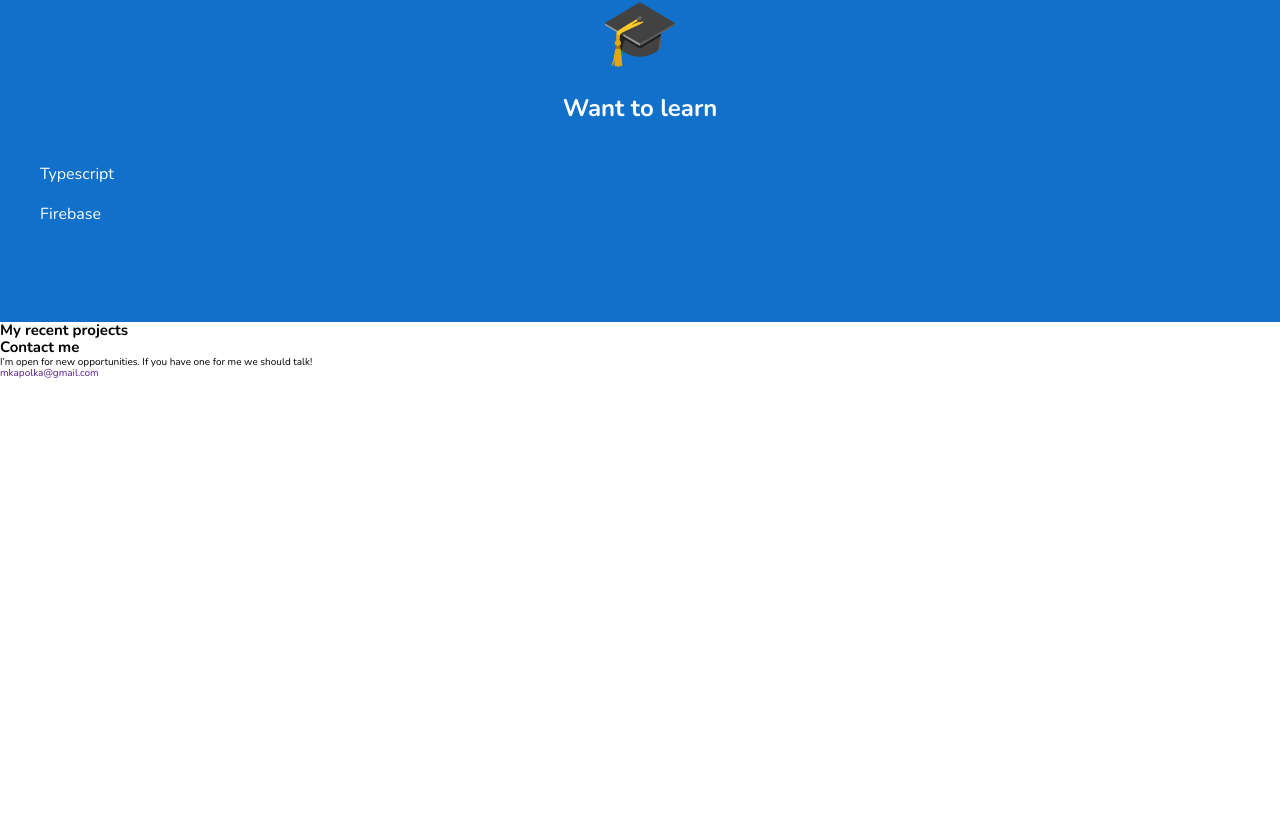
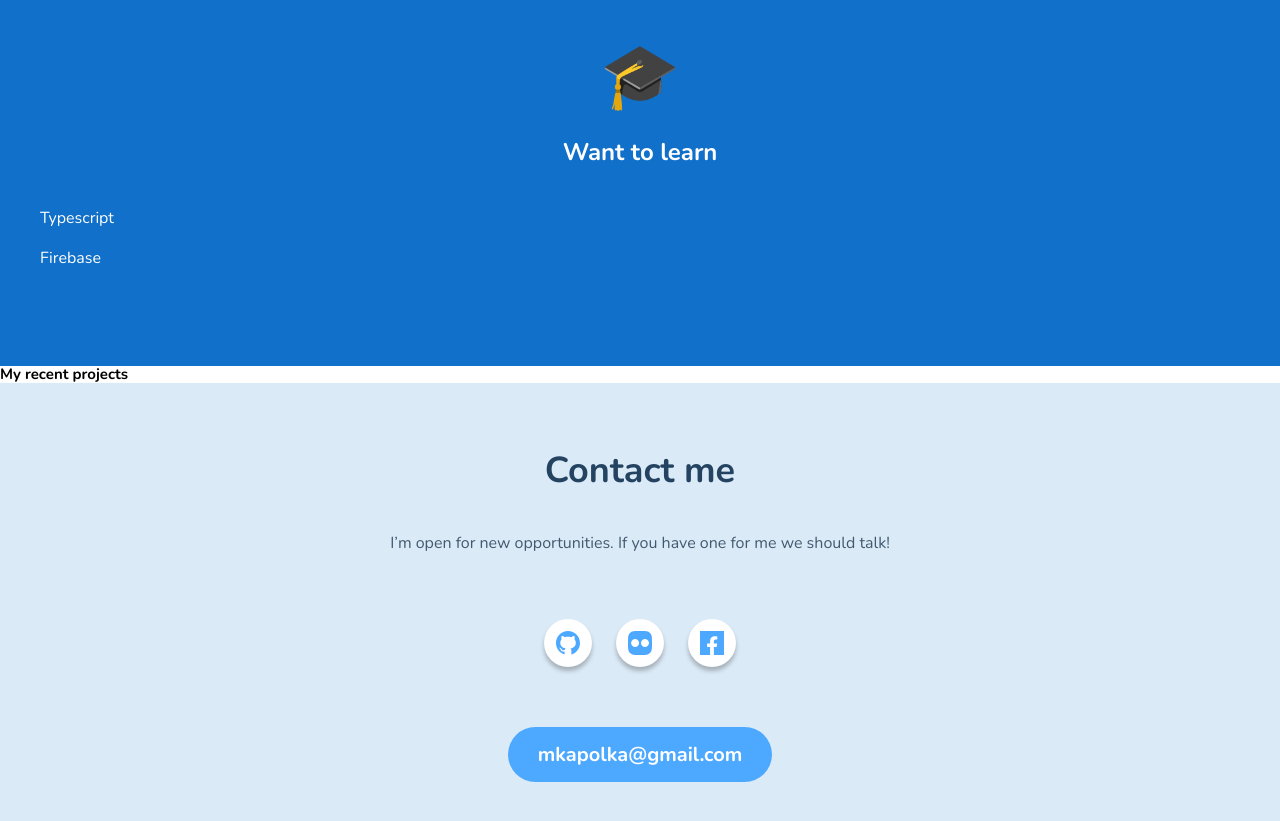
Before and after one commit to marta-kapolka/wtf-portfolio, a website built with webpack: page src/pages/index.html in a window 1280 px wide. Shown: the part 1721-2542 px from the top of the page. Before the commit the page ends 2101 px from the top, so only its background shows below. Built offline with nearby package versions, Linux system fonts and the light colour scheme.

Commit message:
feat: fill and style contact section

```diff
--- a/src/pages/index.html
+++ b/src/pages/index.html
@@ -37,7 +37,7 @@
           <h1 class="hero__title">My name is Marta and I'm an aspiring <span class="hero__title--special">Frontend developer</span> and an orienteering freak.</h1>
           <p class="hero__description">
             You might be interested in checking the list of <a href="#skills" class="hero__description--link">my skills</a>. Don’t
-            forget to have a glimpse at <a href="#projects" class="hero__description--link">my projects</a>. Currently I’m looking for a
+            forget to have a glimpse at <a href="#projects" class="hero__description--link">my projects</a>. Currently I’m looking for
             new challenges so if you have one - <a href="#contact" class="hero__description--link">contact me</a> 😊
           </p>
         </div>
@@ -85,8 +85,13 @@
       <section class="contact" id="contact">
         <h2 class="contact__title">Contact me</h2>
         <p class="contact__description">I’m open for new opportunities. If you have one for me we should talk!</p>
-        <div class="link__container"></div>
-        <a href="">mkapolka@gmail.com</a>
+        <div class="contact__link-container">
+          <a class="contact__icon"><svg xmlns="http://www.w3.org/2000/svg" width="24" height="24" viewBox="0 0 24 24" fill="none"><path d="M12 0C5.4 0 0 5.4 0 12 0 17.2 3.4 21.7 8 23.3 8.7 23.5 8.6 23 8.6 22.7V20.6C4.9 21.1 4.8 18.7 4.5 18.3 4 17.4 2.9 17.2 3.2 16.8 4.1 16.4 4.9 16.9 5.9 18.4 6.6 19.4 8 19.2 8.7 19.1 8.8 18.4 9.2 17.9 9.6 17.4 5.8 16.7 4.3 14.4 4.3 11.7 4.3 10.4 4.7 9.2 5.6 8.2 5 6.6 5.6 5.2 5.7 5 7.2 4.8 8.9 6.1 9 6.2 9.9 5.9 10.9 5.8 12 5.8 13.2 5.8 14.2 5.9 15.1 6.2 15.4 6 16.9 4.9 18.3 5 18.4 5.2 19 6.6 18.5 8.2 19.3 9.2 19.8 10.4 19.8 11.7 19.8 14.5 18.2 16.8 14.4 17.4 14.7 17.7 15 18.1 15.2 18.5 15.3 19 15.4 19.4 15.4 19.9V22.9C15.5 23.1 15.4 23.4 15.8 23.4 20.6 21.8 24 17.3 24 12 24 5.4 18.6 0 12 0Z" fill="#4DA8FF"/></svg></a>
+          <a class="contact__icon"><svg xmlns="http://www.w3.org/2000/svg" width="24" height="24" viewBox="0 0 24 24" fill="none"><path d="M24 12C24 11.8 24 11.6 24 11.4 24 9.9 24 8.5 23.9 7 23.8 5.1 23.4 3.4 22 2 20.6 0.6 18.9 0.2 17 0.1 15.5 0 14.1 0 12.6 0 12.4 0 12.2 0 12 0 11.8 0 11.6 0 11.4 0 9.9 0 8.5 0 7 0.1 5.1 0.2 3.4 0.6 2 2 0.6 3.4 0.2 5.1 0.1 7 0 8.5 0 9.9 0 11.4 0 11.6 0 11.8 0 12 0 12.2 0 12.4 0 12.6 0 14.1 0 15.5 0.1 17 0.2 18.9 0.6 20.6 2 22 3.4 23.4 5.1 23.8 7 23.9 8.5 24 9.9 24 11.4 24 11.6 24 11.8 24 12 24 12.2 24 12.4 24 12.6 24 14.1 24 15.5 24 17 23.9 18.9 23.8 20.6 23.4 22 22 23.4 20.6 23.8 18.9 23.9 17 24 15.5 24 14.1 24 12.7 24 12.5 24 12.2 24 12ZM17 16C14.8 16 13 14.2 13 12 13 9.8 14.8 8 17 8 19.2 8 21 9.8 21 12 21 14.2 19.2 16 17 16ZM3.1 12C3.1 9.8 4.9 8 7.1 8 9.3 8 11.1 9.8 11.1 12 11.1 14.2 9.3 16 7.1 16 4.9 16 3.1 14.2 3.1 12Z" fill="#4DA8FF"/></svg></a>
+          <a class="contact__icon"><svg xmlns="http://www.w3.org/2000/svg" width="24" height="24" viewBox="0 0 24 24" fill="none"><path d="M24 0H0V24H10.1V16H7.1V12.6H10.1V9.9C10.1 6.9 11.9 5.3 14.7 5.3 16 5.3 17.3 5.5 17.3 5.5V8.4H15.8C14.3 8.4 13.9 9.4 13.9 10.3V12.6H17.2L16.7 16H13.9V24H24V0Z" fill="#4DA8FF"/></svg></a>
+        </div>
+        <div class="contact__link-container">
+        <a href="" class="contact__mail">mkapolka@gmail.com</a></div>
       </section>
     </main>
   </body>
--- a/src/scss/_mixins.scss
+++ b/src/scss/_mixins.scss
@@ -14,6 +14,7 @@
     font-size: 3.6rem;
     font-weight: 700;
     line-height: 4.8rem;
+    margin-bottom: 3.2rem;
     text-align: center;
 }
 
@@ -22,6 +23,7 @@
     font-size: 1.6rem;
     font-weight: 300;
     line-height: 3.2rem;
+    text-align: center;
 }
 
 @mixin link-text {
@@ -32,6 +34,7 @@
 @mixin link-mail-container {
     display: flex;
     justify-content: center;
+    margin-top:6rem;
 }
 
 @mixin link-mail {
@@ -41,7 +44,15 @@
     display: block;
     font-size: 2rem;
     font-weight: 700;
-    margin-top: 4.8rem;
     padding: 1.6rem 3rem;
     text-align: center;
 }
+
+@mixin link-icon {
+    background-color: $white;
+    border-radius: 50%;
+    box-shadow: 0 4px 4px 0 rgba(0, 0, 0, 0.25);
+    height: 4.8rem;
+    margin: 0 1.2rem;
+    padding: 1.2rem;
+}
--- a/src/scss/modules/contact.scss
+++ b/src/scss/modules/contact.scss
@@ -0,0 +1,22 @@
+.contact {
+    @include section-mobile-layout;
+    background-color: $light-blue;
+    &__title {
+        @include mobile-grid-element-width;
+        @include section-title-text;
+    }
+    &__description {
+        @include mobile-grid-element-width;
+        @include regular-text;
+    }
+    &__link-container {
+        @include mobile-grid-element-width;
+        @include link-mail-container;
+    }
+    &__mail {
+        @include link-mail;
+    }
+    &__icon {
+        @include link-icon;
+    }
+}
```
Also changed, not shown: src/assets/svg/facebook.svg (added), src/assets/svg/flickr.svg (added), src/assets/svg/github.svg (added).
